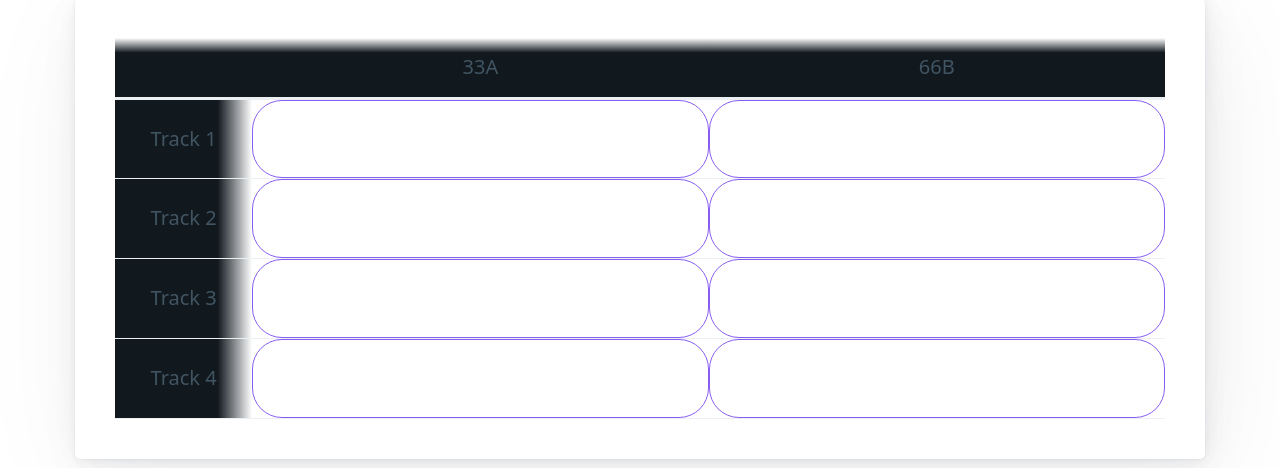
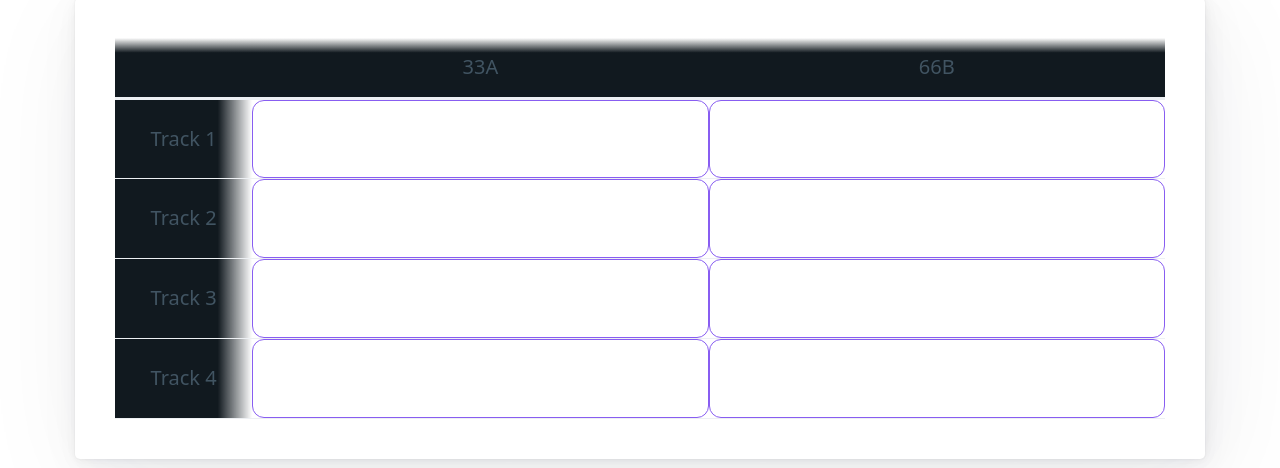
Before and after one commit to its-all-waves/cs50-final-setflow-tracks-in-svelte, a SvelteKit app: page /tracks in a window 1280 px wide. Shown: the part 232-700 px from the top of the page. Built offline with nearby package versions, Linux system fonts and the light colour scheme.

Commit message:
reduce corner radius on table cells

```diff
--- a/src/routes/tracks/table.svelte
+++ b/src/routes/tracks/table.svelte
@@ -140,7 +140,7 @@
 	/* DROP ZONES */
 	[data-drop-zone] {
 		border: 1px solid #885df1;
-		border-radius: 30px;
+		border-radius: 12px;
 		height: 100%;
 		min-width: 12ch;
 	}
```
Also changed, not shown: 1 other file (tests, documents, lock files or other folders).
